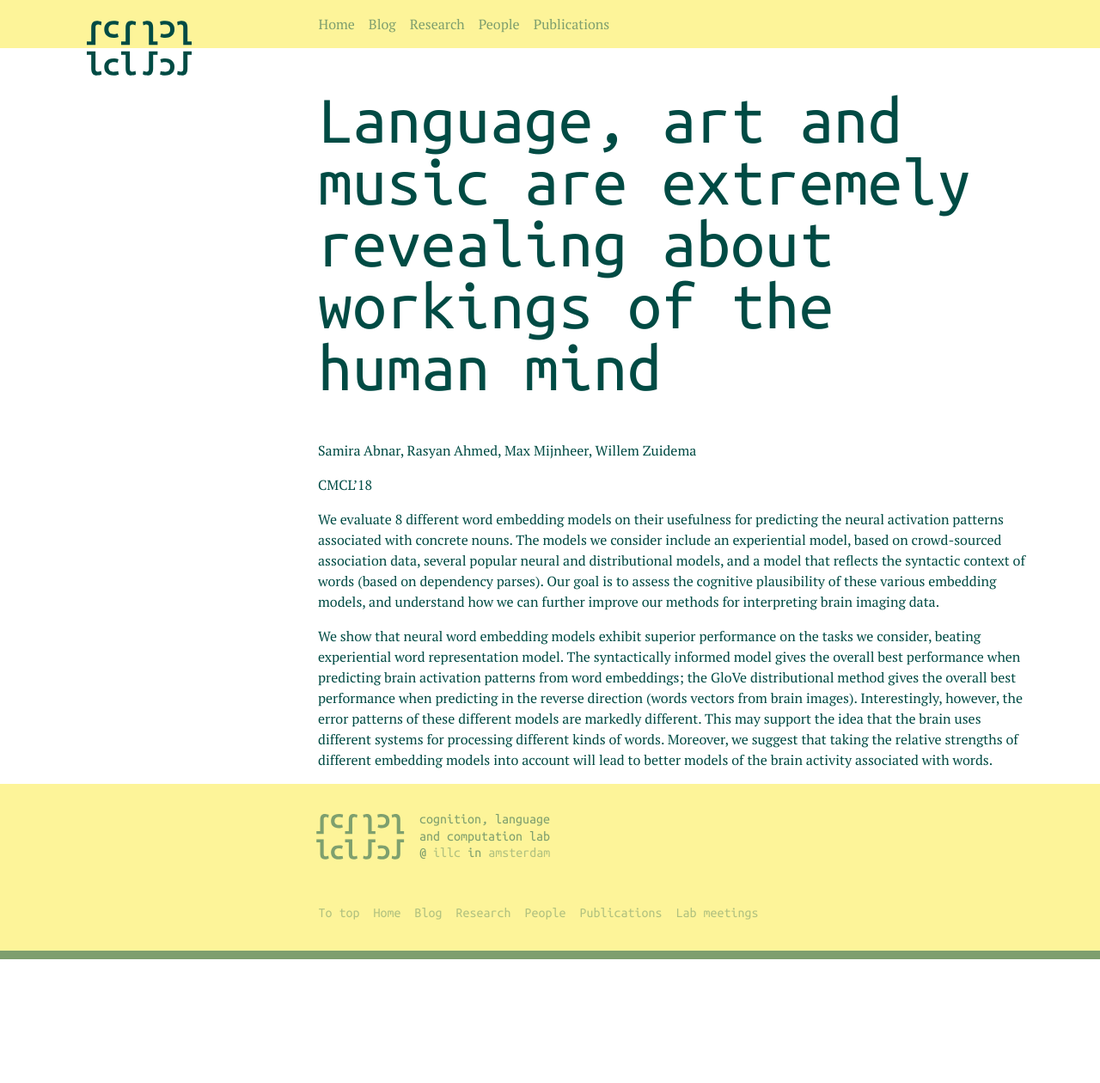
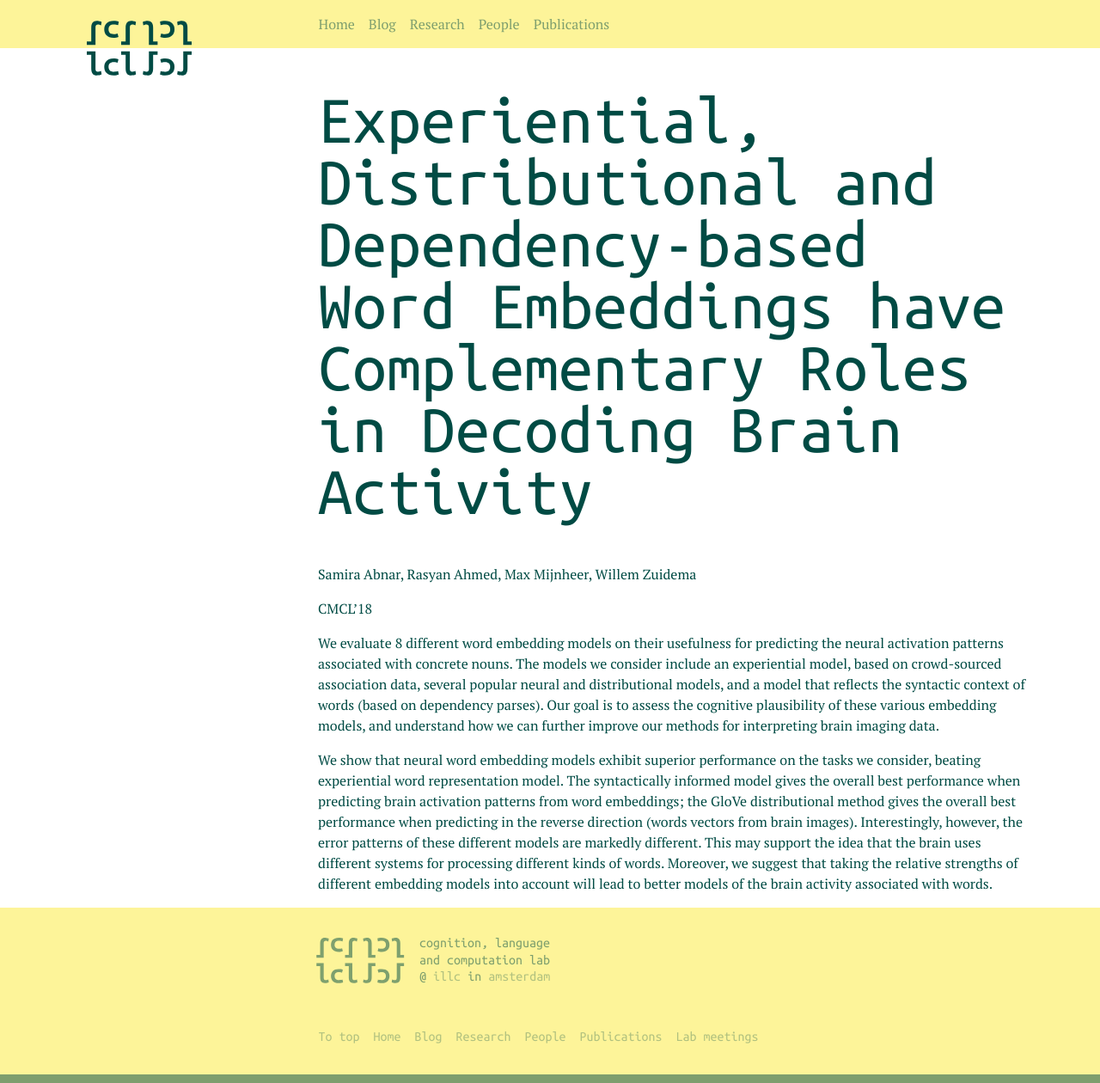
Before and after one commit to clclab/clclab-website, a Jekyll site: the page built from jekyll/_posts/2017-11-09-cmcl-paper-samira.md, in a window 1280 px wide. Shown: the whole page at 86% size. Built offline with Jekyll 4.4.1, drawn with Linux system fonts in a browser that asks for light colours; a script that is not in the unit is left out; before the commit the page ends 1116 px from its top, so only the background shows below that.

Commit message:
Update 2017-11-09-cmcl-paper-samira.md

```diff
--- a/jekyll/_posts/2017-11-09-cmcl-paper-samira.md
+++ b/jekyll/_posts/2017-11-09-cmcl-paper-samira.md
@@ -1,6 +1,6 @@
 ---
 type: publication
-title: Language, art and music are extremely revealing about workings of the human mind
+title: Experiential, Distributional and Dependency-based Word Embeddings have Complementary Roles in Decoding Brain Activity
 layout: page
 type: publication
 categories: news
```
